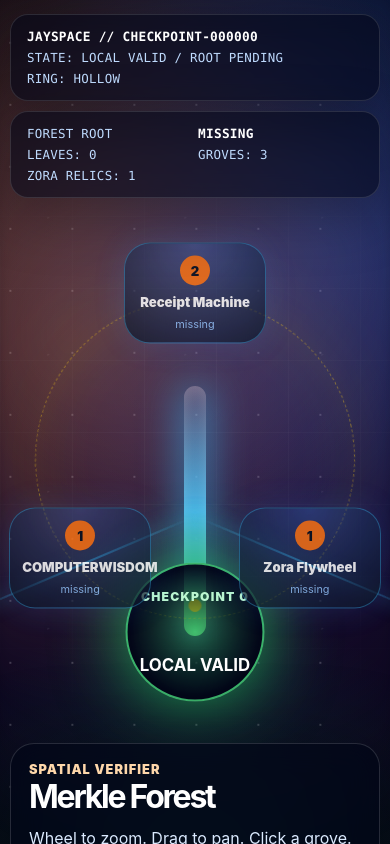
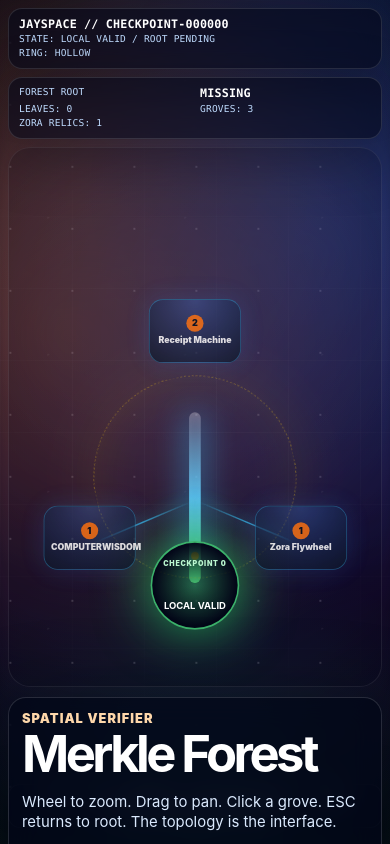
Before and after one commit to jsonwisdom/jay-zora-portal, a React (Vite) app in the folder frontend/: page / in a window 390 px wide. Shown: the top 844 px of the page. Built offline with nearby package versions, Linux system fonts and the light colour scheme.

Commit message:
Tune mobile observatory hand feel

```diff
--- a/frontend/src/styles.css
+++ b/frontend/src/styles.css
@@ -4,17 +4,19 @@
   background: #02040d;
   font-synthesis: none;
   text-rendering: optimizeLegibility;
+  --safe-top: env(safe-area-inset-top, 0px);
+  --safe-bottom: env(safe-area-inset-bottom, 0px);
 }
 
 * { box-sizing: border-box; }
 html, body, #root { margin: 0; width: 100%; min-height: 100%; background: #02040d; overflow-x: hidden; }
-body { min-height: 100dvh; }
+body { min-height: 100svh; }
 button, a { font: inherit; }
 
 .observatory {
   position: relative;
   width: 100%;
-  min-height: 100dvh;
+  min-height: 100svh;
   overflow: hidden;
   background:
     radial-gradient(circle at 50% 78%, rgba(16, 185, 129, .18), transparent 18rem),
@@ -75,11 +77,11 @@ button, a { font: inherit; }
 }
 .hud strong { color: #fff; }
 .hud span { color: #bfdbfe; font-size: .78rem; }
-.top-left { top: 18px; left: 18px; max-width: 430px; }
-.top-right { top: 18px; right: 18px; text-align: right; max-width: 320px; }
+.top-left { top: calc(18px + var(--safe-top)); left: 18px; max-width: 430px; }
+.top-right { top: calc(18px + var(--safe-top)); right: 18px; text-align: right; max-width: 320px; }
 .bottom-line {
   left: 50%;
-  bottom: 16px;
+  bottom: calc(16px + var(--safe-bottom));
   transform: translateX(-50%);
   width: min(860px, calc(100% - 28px));
   display: flex;
@@ -99,10 +101,10 @@ button, a { font: inherit; }
 .forest-camera {
   position: absolute;
   left: 50%;
-  top: 50%;
+  top: 54%;
   width: min(82vw, 900px);
-  height: min(70vh, 720px);
-  transform-origin: center center;
+  height: min(70svh, 720px);
+  transform-origin: center 58%;
   translate: -50% -50%;
   transition: transform .24s ease;
 }
@@ -213,9 +215,9 @@ button, a { font: inherit; }
   position: fixed;
   z-index: 22;
   right: 18px;
-  bottom: 92px;
+  bottom: calc(92px + var(--safe-bottom));
   width: min(410px, calc(100vw - 36px));
-  max-height: 52dvh;
+  max-height: 52svh;
   overflow: auto;
   padding: 18px;
   border-radius: 24px;
@@ -268,41 +270,106 @@ button, a { font: inherit; }
 .actions-row a:nth-child(3) { background: #93c5fd; }
 
 @media (max-width: 760px) {
+  html, body, #root { height: auto; min-height: 100svh; overflow-x: hidden; }
+  .observatory {
+    min-height: 100svh;
+    overflow-y: auto;
+    padding: calc(8px + var(--safe-top)) 8px calc(72px + var(--safe-bottom));
+    touch-action: pan-y;
+  }
   .hud {
     position: relative;
     top: auto;
     right: auto;
     left: auto;
     bottom: auto;
-    margin: 10px;
+    margin: 8px 0;
+    width: 100%;
     max-width: none;
     text-align: left;
-    font-size: .8rem;
+    font-size: clamp(.56rem, 2.55vw, .74rem);
+    line-height: 1.18;
+    gap: 3px;
+    padding: 9px 10px;
+    border-radius: 14px;
+    overflow-wrap: anywhere;
   }
-  .top-left { margin-top: 14px; }
-  .top-right { display: grid; grid-template-columns: 1fr 1fr; }
+  .hud strong { font-size: clamp(.7rem, 3vw, .9rem); line-height: 1.12; }
+  .hud span { font-size: clamp(.55rem, 2.45vw, .72rem); line-height: 1.12; }
+  .top-left { margin-top: 0; }
+  .top-right {
+    display: grid;
+    grid-template-columns: 1fr 1fr;
+    gap: 4px 10px;
+    text-align: left;
+  }
   .forest-stage {
     position: relative;
-    height: 62dvh;
-    min-height: 510px;
+    height: min(64svh, 560px);
+    min-height: 430px;
     margin-top: 6px;
+    overflow: hidden;
+    border-radius: 22px;
+    border: 1px solid rgba(255,255,255,.08);
+    background: rgba(2,6,23,.16);
+    touch-action: none;
   }
-  .forest-camera { width: 100vw; height: 520px; }
-  .root-node { width: 132px; height: 132px; bottom: 6%; }
-  .witness-ring { width: 320px; height: 320px; }
-  .grove-node { width: 142px; min-height: 96px; padding: 12px; font-size: .82rem; }
+  .forest-camera {
+    width: 118vw;
+    height: 520px;
+    left: 50%;
+    top: 58%;
+    scale: .78;
+  }
+  .trunk { width: 15px; height: 42%; bottom: 22%; }
+  .trunk::before, .trunk::after { width: 145px; }
+  .root-node { width: 108px; height: 108px; bottom: 11%; }
+  .root-node span { font-size: .54rem; }
+  .root-node strong { font-size: .72rem; }
+  .replay-dot { width: 10px; height: 10px; bottom: 25%; }
+  .witness-ring { width: 260px; height: 260px; top: 52%; }
+  .grove-node {
+    width: 118px;
+    min-height: 82px;
+    padding: 9px;
+    border-radius: 18px;
+    font-size: .7rem;
+  }
+  .grove-node span { width: 22px; height: 22px; font-size: .72rem; }
+  .grove-node strong { margin: 5px 0 3px; line-height: 1.02; }
+  .grove-node small { display: none; }
   .leaf-inspector {
     position: relative;
     right: auto;
     bottom: auto;
     width: auto;
     max-height: none;
-    margin: 12px 10px 86px;
+    margin: 10px 0 18px;
+    padding: 13px;
+    border-radius: 18px;
   }
+  .leaf-inspector h1 {
+    font-size: clamp(2rem, 13vw, 3.35rem);
+    line-height: .88;
+  }
+  .leaf-inspector p { font-size: .93rem; }
+  .inspector-grid { grid-template-columns: repeat(3, minmax(0, 1fr)); gap: 6px; }
+  .inspector-grid div { padding: 8px 6px; }
+  .inspector-grid strong { font-size: 1rem; }
+  .inspector-grid span { font-size: .66rem; }
+  .actions-row a { padding: 8px 11px; font-size: .82rem; }
   .bottom-line {
     position: fixed;
+    left: 8px;
+    right: 8px;
+    bottom: calc(8px + var(--safe-bottom));
+    transform: none;
+    width: auto;
     display: flex;
-    font-size: .72rem;
-    padding: 10px;
+    gap: 5px 10px;
+    font-size: .58rem;
+    line-height: 1.1;
+    padding: 8px;
+    border-radius: 12px;
   }
 }
```
